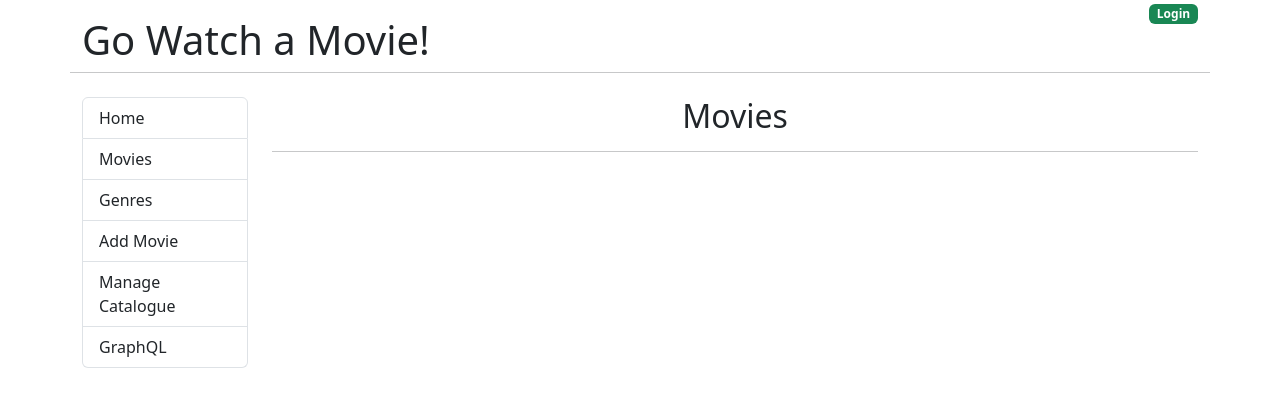
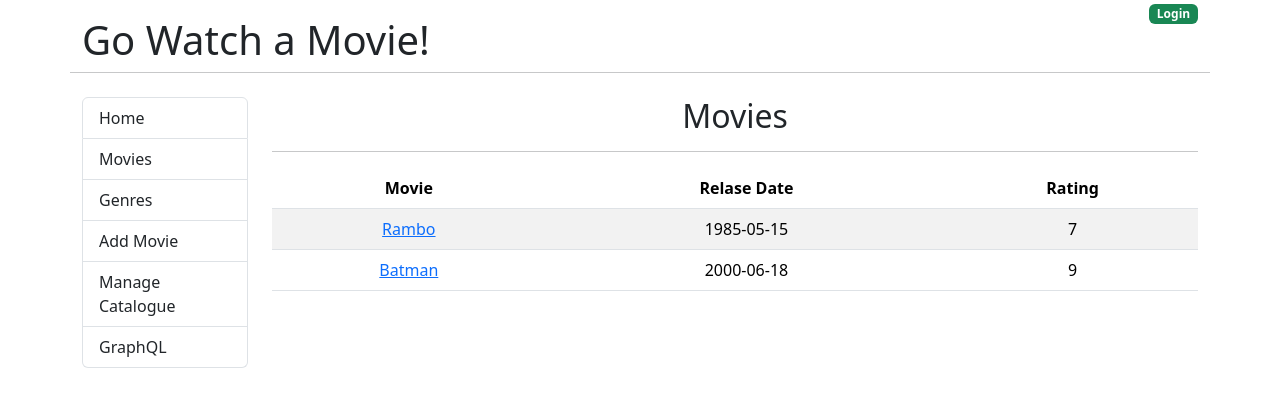
Before and after one commit to vineshtk/Project-React-Golang, a React (Create React App) app in the folder react-app/go-movies-front-end/: page /movies in a window 1280 px wide. Shown: the top 406 px of the page. Built offline with nearby package versions, Linux system fonts and the light colour scheme.

Commit message:
added movies list and link redirection

```diff
--- a/react-app/go-movies-front-end/src/components/Movie.js
+++ b/react-app/go-movies-front-end/src/components/Movie.js
@@ -1,10 +1,30 @@
+import { useEffect, useState } from "react";
+import { useParams } from "react-router-dom";
 
 const Movie = () => {
+    const [movie, setMovie] = useState({});
+    let { id } = useParams();
+
+
+    useEffect(() => {
+        let myMovie = {
+            id: 2,
+            title: 'Batman',
+            release_date: "2000-06-18",
+            runtime: 140,
+            imbd_rating: 9,
+            description: "best movie"
+        }
+        setMovie(myMovie)
+    }, [id])
+
     return (
 
         <div>
-            <h2>Movie</h2>
+            <h2>Movie : {movie.title}</h2>
+            <small><em>{movie.release_date}, {movie.runtime} minutes, IMDB Rating: {movie.imbd_rating}</em></small>
             <hr />
+            <p>{movie.description}</p>
 
         </div>
 
--- a/react-app/go-movies-front-end/src/components/Movies.js
+++ b/react-app/go-movies-front-end/src/components/Movies.js
@@ -1,14 +1,61 @@
+import { useEffect, useState } from "react";
+import { Link } from "react-router-dom";
 
 const Movies = () => {
+    const [movies, setMovies] = useState([]);
+
+    useEffect(() => {
+        let moviesList = [
+            {
+                id: 1,
+                title: 'Rambo',
+                release_date: "1985-05-15",
+                runtime: 120,
+                imbd_rating: 7,
+                description: "it is a good movie"
+            },
+            {
+                id: 2,
+                title: 'Batman',
+                release_date: "2000-06-18",
+                runtime: 140,
+                imbd_rating: 9,
+                description: "best movie"
+            },
+
+        ];
+        setMovies(moviesList)
+    }, [])
     return (
-        <>
+        <div>
             <div className="text-center">
                 <h2>Movies</h2>
                 <hr />
-
+                <table className="table table-striped table-hover">
+                    <thead>
+                        <tr>
+                            <th>Movie</th>
+                            <th>Relase Date</th>
+                            <th>Rating</th>
+                        </tr>
+                    </thead>
+                    <tbody>
+                        {movies.map((m) => (
+                            <tr key={m.id}>
+                                <td>
+                                    <Link to={`/movies/${m.id}`}>
+                                        {m.title}
+                                    </Link>
+                                </td>
+                                <td>{m.release_date}</td>
+                                <td>{m.imbd_rating}</td>
+                            </tr>
+                        ))}
+                    </tbody>
+                </table>
             </div>
 
-        </>
+        </div>
     )
 }
 
--- a/react-app/go-movies-front-end/src/index.js
+++ b/react-app/go-movies-front-end/src/index.js
@@ -11,6 +11,7 @@ import Movie from './components/Movie';
 import EditMovie from './components/EditMovie'
 import ManageCatalogue from './components/ManageCatalogue'
 import Login from './components/Login'
+// import Card from './components/Card'
 
 const router = createBrowserRouter([
   {
@@ -22,6 +23,10 @@ const router = createBrowserRouter([
       {
         path: "/movies",
         element: <Movies />
+      },
+      {
+        path: "/movies/:id",
+        element: <Movie />
       },
       {
         path: "/genres",
```
Also changed, not shown: react-app/go-movies-front-end/src/images/movie_tickets.jpg (deleted), react-app/go-movies-front-end/src/images/ticketbutton.png (added).
